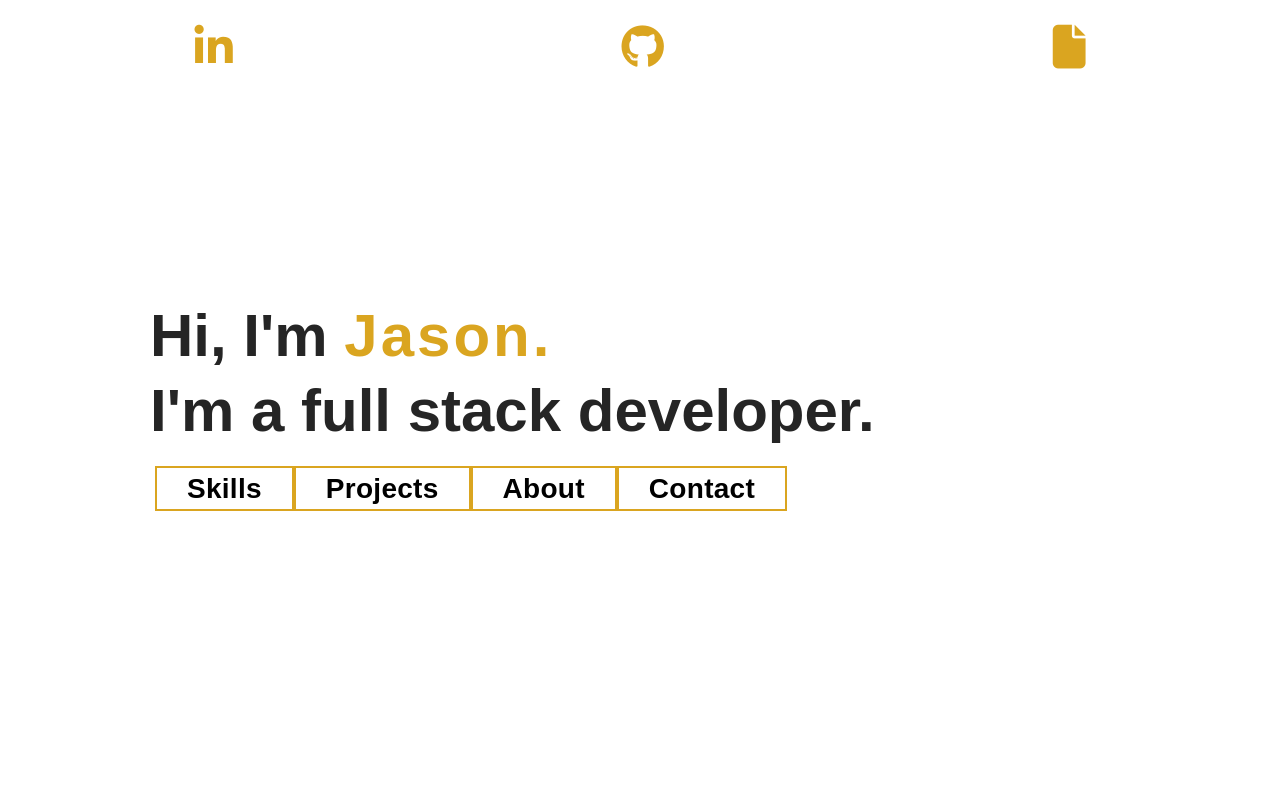
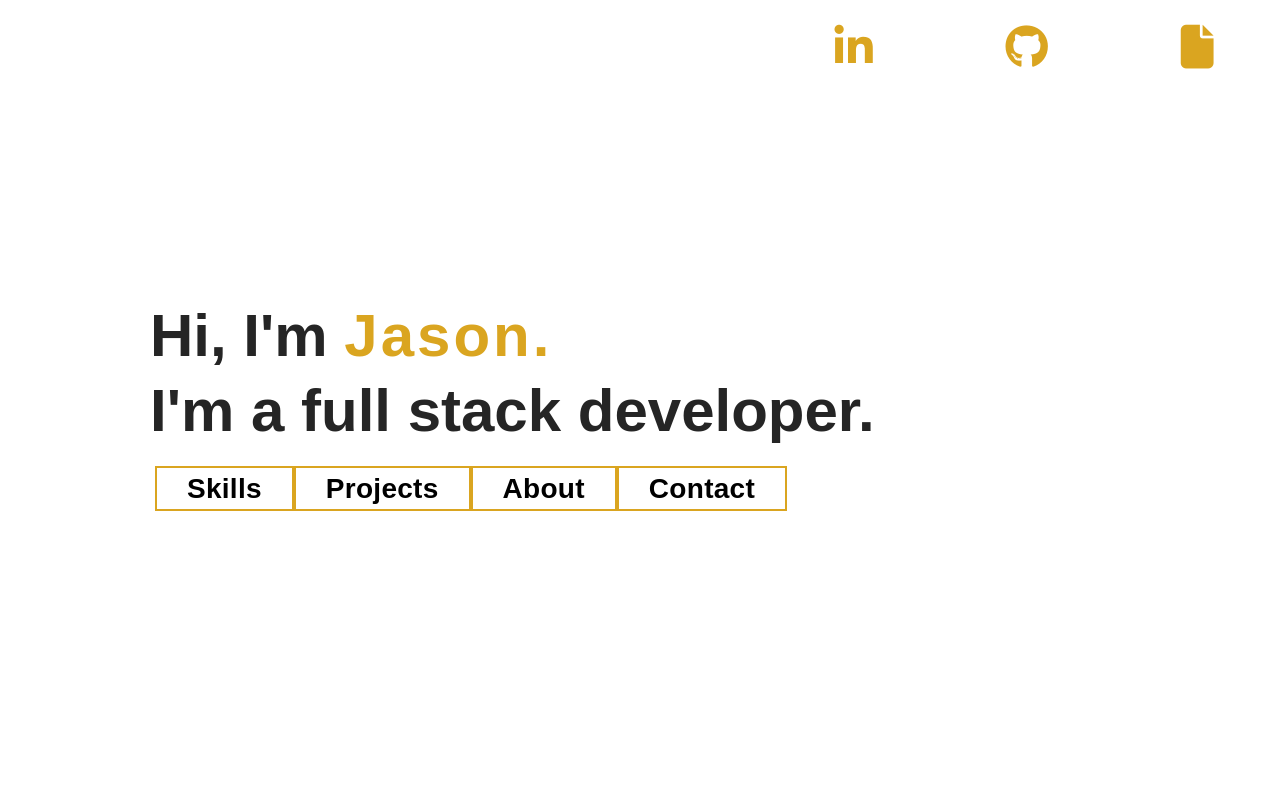
Before and after one commit to jbourg4364/portfolio-react, a React (Create React App) app: page / in a window 1280 px wide. Shown: the top 800 px of the page. Built offline with nearby package versions, Linux system fonts and the light colour scheme.

Commit message:
resolved social link nav bar margin issue

```diff
--- a/src/components/Header.css
+++ b/src/components/Header.css
@@ -26,6 +26,7 @@
             display: flex;
             justify-content: right;
             align-items: flex-end;
+            margin-left: 60%;
         }
 
         #social-links a i {
@@ -62,6 +63,7 @@
                 display: flex;
                 justify-content: space-evenly;
                 align-items: center;
+                margin-left: 0;
             }
 
             #social-links i {
@@ -75,4 +77,8 @@
                 background-color: white;
                 overflow-x: hidden;
             }
+
+
+
+
         }
```
Also changed, not shown: src/components/App.css (line endings or trailing spaces).
